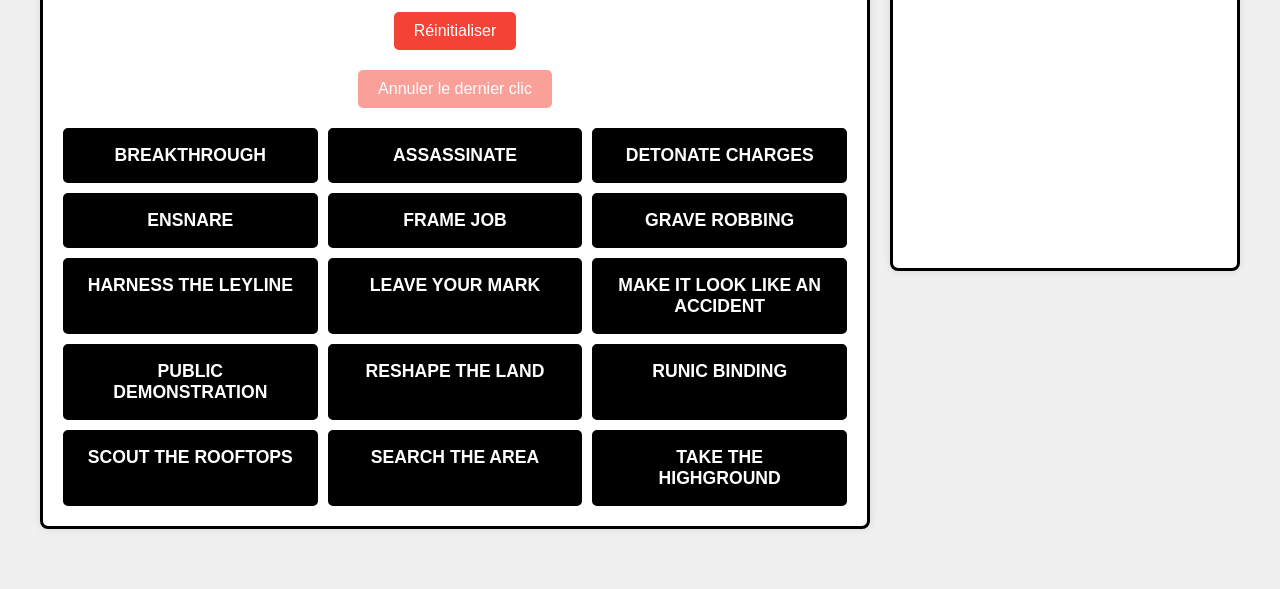
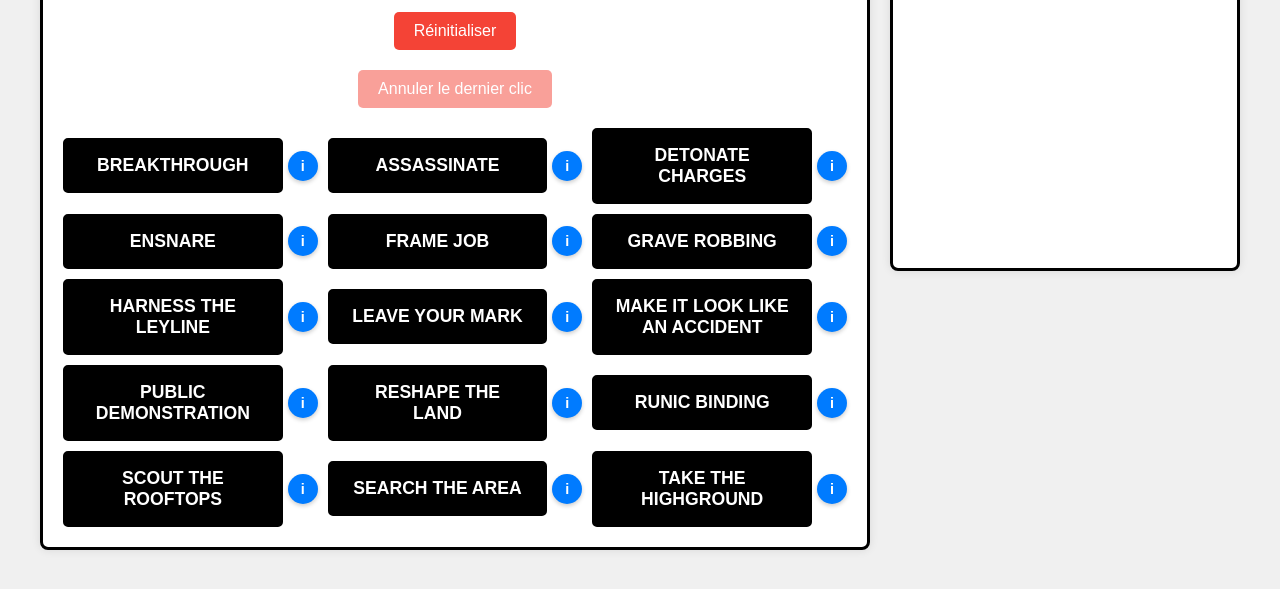
Before and after one commit to elirichterzob/m4e, a plain HTML site: page index.html in a window 1280 px wide. Shown: the part 149-738 px from the top of the page. Drawn offline with Linux system fonts and the light colour scheme.

Commit message:
Add files via upload

```diff
--- a/index.html
+++ b/index.html
@@ -7,40 +7,86 @@
     <link rel="stylesheet" href="style.css">
 </head>
 <body>
-    <div class="main-content-wrapper"> <div class="container">
+    <div class="main-content-wrapper">
+        <div class="container">
             <h1 class="main-title">SCHEMES</h1>
             <button id="resetButton" class="reset-button">Réinitialiser</button>
             <div class="scheme-grid">
                 <div class="scheme-group">
-                    <div class="scheme-button" id="BREAKTHROUGH" data-scheme="BREAKTHROUGH">BREAKTHROUGH</div>
+                    <div class="scheme-button-wrapper"> <div class="scheme-button" id="BREAKTHROUGH" data-scheme="BREAKTHROUGH">BREAKTHROUGH</div>
+                        <button class="info-button" data-scheme="BREAKTHROUGH">i</button>
+                    </div>
+                    <div class="scheme-button-wrapper">
                         <div class="scheme-button" id="ASSASSINATE" data-scheme="ASSASSINATE">ASSASSINATE</div>
+                        <button class="info-button" data-scheme="ASSASSINATE">i</button>
+                    </div>
+                    <div class="scheme-button-wrapper">
                         <div class="scheme-button" id="DETONATE CHARGES" data-scheme="DETONATE CHARGES">DETONATE CHARGES</div>
+                        <button class="info-button" data-scheme="DETONATE CHARGES">i</button>
+                    </div>
                 </div>
                 <div class="scheme-group">
+                    <div class="scheme-button-wrapper">
                         <div class="scheme-button" id="ENSNARE" data-scheme="ENSNARE">ENSNARE</div>
+                        <button class="info-button" data-scheme="ENSNARE">i</button>
+                    </div>
+                    <div class="scheme-button-wrapper">
                         <div class="scheme-button" id="FRAME JOB" data-scheme="FRAME JOB">FRAME JOB</div>
+                        <button class="info-button" data-scheme="FRAME JOB">i</button>
+                    </div>
+                    <div class="scheme-button-wrapper">
                         <div class="scheme-button" id="GRAVE ROBBING" data-scheme="GRAVE ROBBING">GRAVE ROBBING</div>
+                        <button class="info-button" data-scheme="GRAVE ROBBING">i</button>
+                    </div>
                 </div>
                 <div class="scheme-group">
+                    <div class="scheme-button-wrapper">
                         <div class="scheme-button" id="HARNESS THE LEYLINE" data-scheme="HARNESS THE LEYLINE">HARNESS THE LEYLINE</div>
+                        <button class="info-button" data-scheme="HARNESS THE LEYLINE">i</button>
+                    </div>
+                    <div class="scheme-button-wrapper">
                         <div class="scheme-button" id="LEAVE YOUR MARK" data-scheme="LEAVE YOUR MARK">LEAVE YOUR MARK</div>
+                        <button class="info-button" data-scheme="LEAVE YOUR MARK">i</button>
+                    </div>
+                    <div class="scheme-button-wrapper">
                         <div class="scheme-button" id="MAKE IT LOOK LIKE AN ACCIDENT" data-scheme="MAKE IT LOOK LIKE AN ACCIDENT">MAKE IT LOOK LIKE AN ACCIDENT</div>
+                        <button class="info-button" data-scheme="MAKE IT LOOK LIKE AN ACCIDENT">i</button>
+                    </div>
                 </div>
                 <div class="scheme-group">
+                    <div class="scheme-button-wrapper">
                         <div class="scheme-button" id="PUBLIC DEMONSTRATION" data-scheme="PUBLIC DEMONSTRATION">PUBLIC DEMONSTRATION</div>
+                        <button class="info-button" data-scheme="PUBLIC DEMONSTRATION">i</button>
+                    </div>
+                    <div class="scheme-button-wrapper">
                         <div class="scheme-button" id="RESHAPE THE LAND" data-scheme="RESHAPE THE LAND">RESHAPE THE LAND</div>
+                        <button class="info-button" data-scheme="RESHAPE THE LAND">i</button>
+                    </div>
+                    <div class="scheme-button-wrapper">
                         <div class="scheme-button" id="RUNIC BINDING" data-scheme="RUNIC BINDING">RUNIC BINDING</div>
+                        <button class="info-button" data-scheme="RUNIC BINDING">i</button>
+                    </div>
                 </div>
                 <div class="scheme-group">
-                    <div class="scheme-button" id="SCOUT THE ROOFTOPS" data-scheme="SCOUT THE ROOFTOPS">SCOUT THE ROOFTOPS</div>
+                    <div class="scheme-button-wrapper">
+                        <div class="scheme-button" id="SCOUT THE ROOFTOPs" data-scheme="SCOUT THE ROOFTOPS">SCOUT THE ROOFTOPS</div>
+                        <button class="info-button" data-scheme="SCOUT THE ROOFTOPS">i</button>
+                    </div>
+                    <div class="scheme-button-wrapper">
                         <div class="scheme-button" id="SEARCH THE AREA" data-scheme="SEARCH THE AREA">SEARCH THE AREA</div>
+                        <button class="info-button" data-scheme="SEARCH THE AREA">i</button>
+                    </div>
+                    <div class="scheme-button-wrapper">
                         <div class="scheme-button" id="TAKE THE HIGHGROUND" data-scheme="TAKE THE HIGHGROUND">TAKE THE HIGHGROUND</div>
+                        <button class="info-button" data-scheme="TAKE THE HIGHGROUND">i</button>
                     </div>
                 </div>
             </div>
-        <div class="scheme-details-sidebar"> <h2>Détails du Schéma</h2>
+        </div>
+        <div class="scheme-details-sidebar">
+            <h2>Détails du Schéma</h2>
             <div id="schemeDetailsContent">
-                <p>Cliquez sur un schéma pour voir ses détails ici.</p>
+                <p class="info-message">Cliquez sur un schéma pour voir ses détails ici.</p>
             </div>
         </div>
     </div>
--- a/script.js
+++ b/script.js
@@ -1,5 +1,9 @@
 document.addEventListener('DOMContentLoaded', () => {
-    const schemeButtons = document.querySelectorAll('.scheme-button');
+    // Sélectionner les wrappers des boutons, puis les boutons de schéma et d'information à l'intérieur
+    const schemeButtonWrappers = document.querySelectorAll('.scheme-button-wrapper');
+    const schemeButtons = document.querySelectorAll('.scheme-button'); // Les boutons de schéma principaux
+    const infoButtons = document.querySelectorAll('.info-button'); // Les nouveaux boutons 'i'
+
     const resetButton = document.getElementById('resetButton');
     const undoButton = document.createElement('button');
     undoButton.id = 'undoButton';
@@ -135,7 +139,7 @@ document.addEventListener('DOMContentLoaded', () => {
         if (details) {
             let htmlContent = `<h3>${schemeName}</h3>`;
             for (const key in details) {
-                if (details.hasOwnProperty(key) && key !== "SCORED VP") { // Ignorer la clé "SCORED VP"
+                if (details.hasOwnProperty(key) && key !== "SCORED VP") {
                     htmlContent += `<div class="scheme-detail-section">`;
                     htmlContent += `<p class="scheme-detail-label"><strong>${key}:</strong></p>`;
                     htmlContent += `<p class="scheme-detail-text">${details[key]}</p>`;
@@ -148,8 +152,9 @@ document.addEventListener('DOMContentLoaded', () => {
         }
     }
 
-    // Fonctions existantes
+    // Fonctions existantes (pas de changement majeur ici)
     function deactivateAllNonActiveButtons() {
+        // La boucle doit se faire sur les boutons de schéma, pas les wrappers
         schemeButtons.forEach(button => {
             if (!button.classList.contains('active')) {
                 button.style.pointerEvents = 'none';
@@ -227,6 +232,7 @@ document.addEventListener('DOMContentLoaded', () => {
     // Initialisation
     resetPage();
 
+    // Écouteur d'événements pour les boutons de schéma principaux
     schemeButtons.forEach(button => {
         button.addEventListener('click', () => {
             history.push({
@@ -260,6 +266,15 @@ document.addEventListener('DOMContentLoaded', () => {
         });
     });
 
+    // NOUVEL Écouteur d'événements pour les boutons 'i'
+    infoButtons.forEach(button => {
+        button.addEventListener('click', () => {
+            const schemeName = button.dataset.scheme;
+            displaySchemeDetails(schemeName); // Afficher les détails sans changer l'état du jeu
+        });
+    });
+
+
     resetButton.addEventListener('click', resetPage);
 
     undoButton.addEventListener('click', () => {
--- a/style.css
+++ b/style.css
@@ -2,7 +2,7 @@ body {
     font-family: Arial, sans-serif;
     display: flex;
     justify-content: center;
-    align-items: flex-start; /* Align to top */
+    align-items: flex-start;
     min-height: 100vh;
     background-color: #f0f0f0;
     margin: 0;
@@ -45,7 +45,6 @@ body {
     margin-right: auto;
 }
 
-/* Style for the reset button */
 .reset-button {
     background-color: #f44336;
     color: white;
@@ -77,6 +76,17 @@ body {
     flex-wrap: wrap;
 }
 
+.scheme-button-wrapper { /* Nouveau wrapper pour chaque bouton de schéma et son bouton info */
+    position: relative; /* Pour positionner l'info-button absolument */
+    flex: 1;
+    min-width: 250px;
+    box-sizing: border-box;
+    display: flex; /* Permet au bouton et au 'i' d'être sur la même ligne */
+    align-items: center; /* Centrer verticalement */
+    gap: 5px; /* Petit espace entre le bouton et le 'i' */
+}
+
+
 .scheme-button {
     background-color: black;
     color: white;
@@ -87,8 +97,7 @@ body {
     font-weight: bold;
     text-align: center;
     text-transform: uppercase;
-    flex: 1;
-    min-width: 250px;
+    flex-grow: 1; /* Permet au bouton de prendre l'espace restant */
     box-sizing: border-box;
     transition: background-color 0.2s, color 0.2s, border-color 0.2s, opacity 0.2s;
     font-size: 1.1em;
@@ -109,6 +118,29 @@ body {
     border: 3px solid red;
 }
 
+.info-button { /* Style pour le bouton 'i' */
+    background-color: #007BFF; /* Couleur bleue */
+    color: white;
+    border: none;
+    border-radius: 50%; /* Rond */
+    width: 30px; /* Taille du bouton */
+    height: 30px;
+    min-width: 30px; /* Pour éviter qu'il ne rétrécisse trop */
+    display: flex;
+    justify-content: center;
+    align-items: center;
+    font-weight: bold;
+    font-size: 0.9em;
+    cursor: pointer;
+    transition: background-color 0.2s;
+    z-index: 1; /* Pour être sûr qu'il est au-dessus du bouton principal si chevauchement */
+    box-shadow: 0 2px 4px rgba(0, 0, 0, 0.2); /* Petite ombre */
+}
+
+.info-button:hover {
+    background-color: #0056b3; /* Bleu plus foncé au survol */
+}
+
 .scheme-details-sidebar {
     background-color: white;
     padding: 20px;
@@ -118,7 +150,7 @@ body {
     max-width: 350px;
     border: 3px solid black;
     box-sizing: border-box;
-    min-height: 400px; /* Assure une hauteur minimale */
+    min-height: 400px;
 }
 
 .scheme-details-sidebar h2 {
@@ -128,8 +160,7 @@ body {
     margin-bottom: 15px;
 }
 
-/* Styles pour les détails du schéma */
-.scheme-details-sidebar h3 { /* Titre du schéma dans la sidebar */
+.scheme-details-sidebar h3 {
     font-size: 1.4em;
     color: #000;
     text-align: center;
@@ -140,34 +171,33 @@ body {
 }
 
 .scheme-detail-section {
-    margin-bottom: 10px; /* Espace entre chaque section (REVEAL, SCORING, etc.) */
+    margin-bottom: 10px;
 }
 
 .scheme-detail-label {
     font-size: 1em;
     color: #333;
     margin-bottom: 2px;
-    font-weight: bold; /* Le texte du label (ex: REVEAL:) est en gras */
-    text-transform: uppercase; /* Les labels en majuscules */
+    font-weight: bold;
+    text-transform: uppercase;
 }
 
 .scheme-detail-text {
     font-size: 0.9em;
     line-height: 1.5;
     color: #555;
-    white-space: pre-wrap; /* Conserve les sauts de ligne naturels */
-    padding-left: 10px; /* Indentation pour le texte des détails */
-    border-left: 2px solid #ccc; /* Petite barre verticale à gauche */
+    white-space: pre-wrap;
+    padding-left: 10px;
+    border-left: 2px solid #ccc;
     margin-left: 5px;
 }
 
-.info-message { /* Style pour les messages par défaut */
+.info-message {
     text-align: center;
     color: #777;
     font-style: italic;
     padding-top: 20px;
 }
-
 
 /* Responsive adjustments */
 @media (max-width: 1024px) {
@@ -179,6 +209,14 @@ body {
         margin-top: 20px;
         max-width: 90%;
     }
+    .scheme-button-wrapper { /* Ajuster le wrapper en mode colonne */
+        width: 90%; /* Pour qu'il prenne plus de place */
+        justify-content: center; /* Centrer le contenu */
+    }
+    .scheme-button {
+        flex-grow: unset; /* Retirer le flex-grow pour ne pas qu'il s'étire trop */
+        width: 100%; /* Ajuster la largeur */
+    }
 }
 
 @media (max-width: 768px) {
@@ -186,8 +224,4 @@ body {
         flex-direction: column;
         align-items: center;
     }
-    .scheme-button {
-        width: 90%;
-        min-width: unset;
-    }
 }
```
Lines whose indentation alone changed are shown as unchanged.
